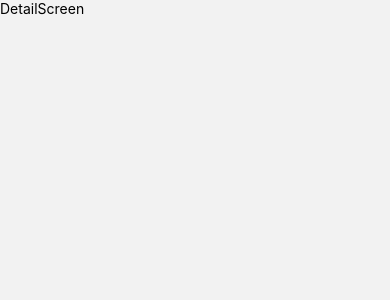
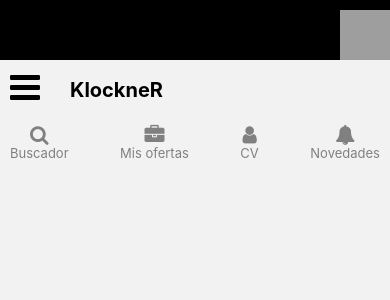
Before and after one commit to lufepama/KlockneR-rn, a React Native app: screen /Detail in a window 390 px wide. Shown: the top 300 px of the page. Built offline with nearby package versions, Linux system fonts and the light colour scheme; grey boxes are pictures that could not be loaded.

Commit message:
Add firebase configuration

```diff
--- a/components/CategoryItem.js
+++ b/components/CategoryItem.js
@@ -1,11 +1,22 @@
-import { StyleSheet, Text, View, Image } from 'react-native'
+import { StyleSheet, Text, View, Image, TouchableOpacity } from 'react-native'
 import React from 'react'
+import { useNavigation } from '@react-navigation/native';
+
 
 const CategoryItem = ({item}) => {
 
+  const navigation = useNavigation()
+
   return (
     <View style={styles.root}>
-      <View style={styles.container}>
+      <TouchableOpacity
+              style={styles.container}
+              activeOpacity={0.9}
+              onPress={()=>{
+                navigation.navigate('Detail')
+              }}
+
+              >
         <View style={styles.imageContainer}>
           <Image
             style={styles.image}
@@ -16,7 +27,7 @@
           <Text style={styles.title}>{item.title.toUpperCase()}</Text>
           <Text style={styles.products}>{item.products} productos</Text>
         </View>
-      </View>
+      </TouchableOpacity>
 
     </View>
   )
--- /dev/null
+++ b/firebaseConfig.js
@@ -0,0 +1,21 @@
+import { initializeApp } from "firebase/app"
+import { getFirestore } from 'firebase/firestore';
+import Constants from "expo-constants"
+import "firebase/auth"
+
+
+const firebaseConfig = {
+  apiKey: "AIzaSyBHKHLK_EmhyeKqgr8toNsOIl8kVLXvrn8",
+  authDomain: "klockner-rn.firebaseapp.com",
+  projectId: "klockner-rn",
+  storageBucket: "klockner-rn.appspot.com",
+  messagingSenderId: "392518270380",
+  appId: "1:392518270380:web:2d848830d555b1828ece09",
+  measurementId: "G-T8DWFR89MB",
+
+};
+
+// Initialize Firebase
+const firebase = initializeApp(firebaseConfig)
+const firestore = getFirestore();
+export default {firebase, firestore}
--- /dev/null
+++ b/metro.config.js
@@ -0,0 +1,6 @@
+const { getDefaultConfig } = require('@expo/metro-config');
+
+const defaultConfig = getDefaultConfig(__dirname);
+defaultConfig.resolver.assetExts.push('cjs');
+
+module.exports = defaultConfig;
--- a/package.json
+++ b/package.json
@@ -9,12 +9,16 @@
     "web": "expo start --web"
   },
   "dependencies": {
+    "@expo/metro-config": "^0.5.1",
     "@react-native-async-storage/async-storage": "^1.17.11",
+    "@react-native-firebase/app": "^16.4.4",
     "@react-navigation/bottom-tabs": "^6.4.0",
     "@react-navigation/native": "^6.0.13",
     "@react-navigation/native-stack": "^6.9.1",
     "expo": "~47.0.3",
+    "expo-dev-client": "~2.0.0",
     "expo-status-bar": "~1.4.2",
+    "firebase": "^9.14.0",
     "react": "18.1.0",
     "react-native": "0.70.5",
     "react-native-elements": "^3.4.2",
--- a/screens/DetailScreen.js
+++ b/screens/DetailScreen.js
@@ -1,14 +1,37 @@
-import { StyleSheet, Text, View } from 'react-native'
+import { SafeAreaView, StyleSheet,
+  Platform, StatusBar, View, Dimensions }
+  from 'react-native'
 import React from 'react'
+import ProductCategoryList from "../components/ProductCategoryList";
+import BottomTab from '../components/BottomTab'
+import Header from '../components/Header';
 
 const DetailScreen = () => {
   return (
-    <View>
-      <Text>DetailScreen</Text>
-    </View>
+    <SafeAreaView style={styles.mainContainer}>
+      <Header/>
+      <View style={styles.container}>
+        <BottomTab/>
+      </View>
+    </SafeAreaView>
   )
 }
 
+const windowHeight = Dimensions.get('window').height
+const windowWidth = Dimensions.get('window').width
+
 export default DetailScreen
 
-const styles = StyleSheet.create({})
+const styles = StyleSheet.create({
+  mainContainer:{
+    flex:1,
+    paddingTop: Platform.OS === 'android' ? StatusBar.currentHeight: 0,
+    height: windowHeight,
+    width: windowWidth,
+  },
+  container:{
+    display: 'flex',
+    justifyContent:'space-between',
+    flex:1
+  }
+})
--- a/screens/HomeScreen.jsx
+++ b/screens/HomeScreen.js
@@ -1,11 +1,12 @@
 import { SafeAreaView, StyleSheet,
     Platform, StatusBar, View, Dimensions }
     from 'react-native'
-import React from 'react'
+import React, { useEffect, useState } from 'react'
 import ProductCategoryList from "../components/ProductCategoryList";
 import BottomTab from '../components/BottomTab'
-import MainLayout from '../components/MainLayout';
 import Header from '../components/Header';
+import dataFirebase from '../firebaseConfig'
+import { getDatabase, ref, onValue} from "firebase/database";
 
 const data = [
     {
@@ -27,6 +28,16 @@
         id:4,
         title:'Cirgugia avanzada',
         products:51,
+    },
+    {
+        id:5,
+        title:'Cirgugia avanzada',
+        products:51,
+    },
+    {
+        id:6,
+        title:'Cirgugia avanzada',
+        products:51,
     }
 ]
 
@@ -34,6 +45,18 @@
 const windowWidth = Dimensions.get('window').width
 
 const HomeScreen = () => {
+
+  const {firebase, firestore} = dataFirebase
+
+  const [categories, setCategories] = useState([])
+
+  const fetchData = async () => {
+  }
+
+  useEffect(()=>{
+    fetchData()
+  },[])
+
 
   return (
     <SafeAreaView style={styles.mainContainer}>
```
Also changed, not shown: 1 other file (tests, documents, lock files or other folders).
